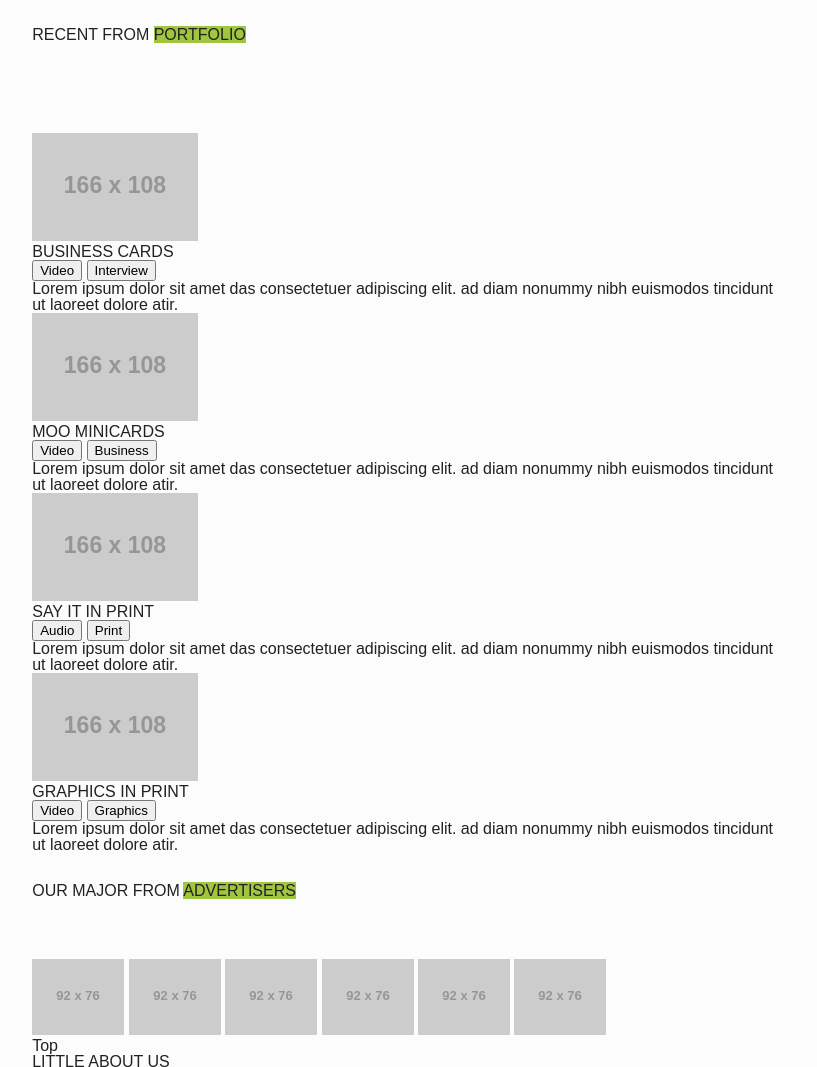
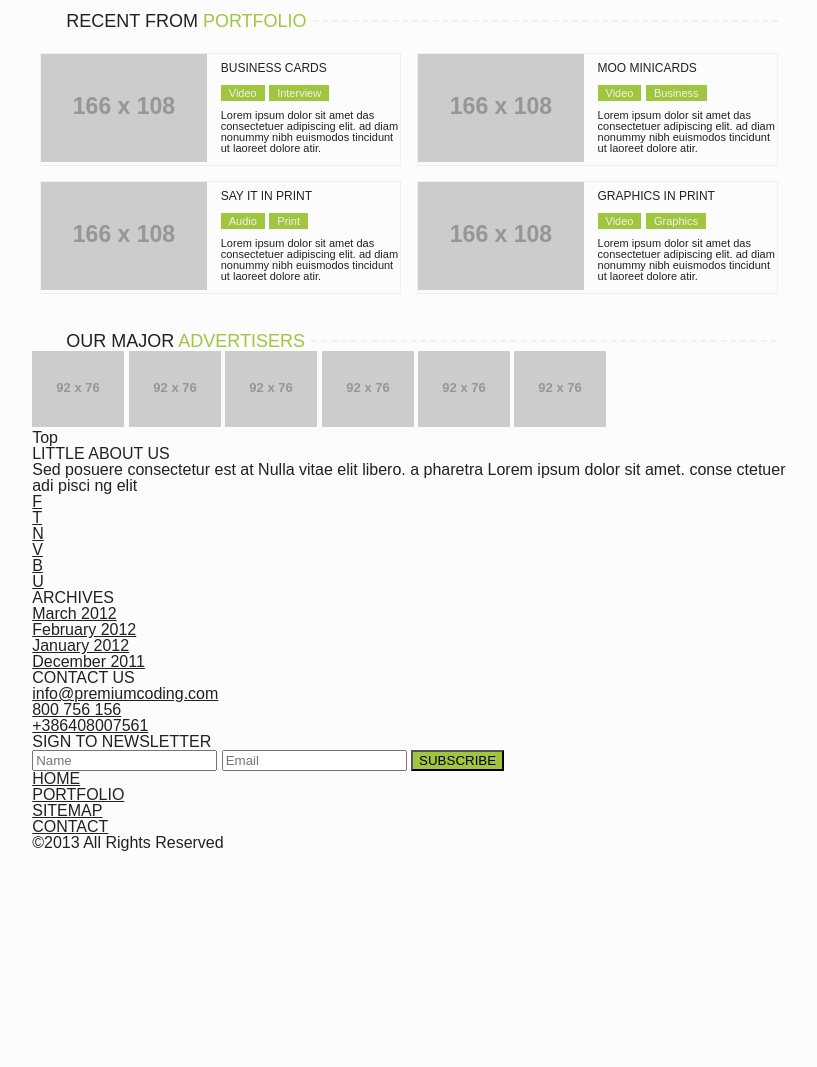
Before and after one commit to azishanprdxn/graphicsumbrella, a plain HTML site: page index.html in a window 1280 px wide. Shown: the part 685-1752 px from the top of the page, without its empty margins (231-1048 px from the left). After the commit the page ends 1536 px from the top, so only its background shows below. Drawn offline with Linux system fonts and the light colour scheme; placeholder pictures from the web are drawn by us.

Commit message:
Completed Portfolio

```diff
--- a/assets/styles.css
+++ b/assets/styles.css
@@ -269,7 +269,7 @@ a:active {
   display: flex;
   flex-wrap: wrap;
   justify-content: center;
-  margin: 30px 0;
+  margin: 14px 0 26px 0;
 }
 
 .flexbox>.speciality {
@@ -295,3 +295,51 @@ a:active {
 .subHeading>small {
   font-size: 14px;
 }
+
+.heading-to-left>h3 {
+  font-size: 18px;
+  padding-left: 34px;
+  width: 100%;
+  white-space: nowrap;
+  overflow: hidden;
+}
+
+.dash {
+  color: #f0f0f0;
+  letter-spacing: 2px;
+  font-size: 24px;
+}
+
+.flexbox>.card {
+  width: 48%;
+  text-align: left;
+  border: 1px solid #f0f0f0;
+  margin: 1%;
+}
+
+.flexbox>.card>figure {
+  float: left;
+}
+
+.card-text {
+  margin: 8px 0 0 180px;
+}
+
+.card-heading {
+  font-size: 12px;
+  padding-bottom: 10px;
+}
+
+.card-text>a {
+  padding: 2px 8px;
+  margin: 8px 0;
+  background-color: #a0c63f;
+  color: #f0f0f0;
+  font-size: 11px;
+  text-decoration: none;
+}
+
+.card-desc {
+  font-size: 11px;
+  padding-top: 10px;
+}
--- a/index.html
+++ b/index.html
@@ -76,59 +76,70 @@
     <section class="portfolio">
       <div class="container">
         <div class="wrapper">
-          <div class="base">
           <div class="heading-to-left">
-              <h3>RECENT FROM <span class="green">PORTFOLIO</span></h3>
-            </div>
+            <h3>RECENT FROM
+              <span class="text-green">PORTFOLIO</span>
+              <span class="dash">
+                -----------------------------------------------
+              </span>
+            </h3>
           </div>
           <div class="flexbox">
             <div class="card">
               <figure>
                 <img src="https://via.placeholder.com/166x108?text=Image" alt="image">
               </figure>
-              <p>BUSINESS CARDS</p>
-              <button class="green-button">Video</button>
-              <button class="green-button">Interview</button>
-              <p>
+              <div class="card-text">
+                <p class="card-heading">BUSINESS CARDS</p>
+                <a href="#FIXME">Video</a>
+                <a href="#FIXME">Interview</a>
+                <p class="card-desc">
                   Lorem ipsum dolor sit amet das consectetuer adipiscing elit.
                   ad diam nonummy nibh euismodos tincidunt ut laoreet dolore atir.
                 </p>
+              </div>
             </div>
             <div class="card">
               <figure>
                 <img src="https://via.placeholder.com/166x108?text=Image" alt="image">
               </figure>
-              <p>MOO MINICARDS</p>
-              <button class="green-button">Video</button>
-              <button class="green-button">Business</button>
-              <p>
+              <div class="card-text">
+                <p class="card-heading">MOO MINICARDS</p>
+                <a href="#FIXME">Video</a>
+                <a href="#FIXME">Business</a>
+                <p class="card-desc">
                   Lorem ipsum dolor sit amet das consectetuer adipiscing elit.
                   ad diam nonummy nibh euismodos tincidunt ut laoreet dolore atir.
                 </p>
+              </div>
             </div>
             <div class="card">
               <figure>
                 <img src="https://via.placeholder.com/166x108?text=Image" alt="image">
               </figure>
-              <p>SAY IT IN PRINT</p>
-              <button class="green-button">Audio</button>
-              <button class="green-button">Print</button>
-              <p>
+              <div class="card-text">
+                <p class="card-heading">SAY IT IN PRINT</p>
+                <a href="#FIXME">Audio</a>
+                <a href="#FIXME">Print</a>
+                <p class="card-desc">
                   Lorem ipsum dolor sit amet das consectetuer adipiscing elit.
                   ad diam nonummy nibh euismodos tincidunt ut laoreet dolore atir.
                 </p>
+              </div>
             </div>
             <div class="card">
               <figure>
                 <img src="https://via.placeholder.com/166x108?text=Image" alt="image">
               </figure>
-              <p>GRAPHICS IN PRINT</p>
-              <button class="green-button">Video</button>
-              <button class="green-button">Graphics</button>
-              <p>
+              <div class="card-text">
+                <p class="card-heading">GRAPHICS IN PRINT</p>
+                <a href="#FIXME">Video</a>
+                <a href="#FIXME">Graphics</a>
+                <p class="card-desc">
                   Lorem ipsum dolor sit amet das consectetuer adipiscing elit.
                   ad diam nonummy nibh euismodos tincidunt ut laoreet dolore atir.
                 </p>
+              </div>
             </div>
           </div>
         </div>
@@ -138,10 +149,13 @@
     <section class="advertisers">
       <div class="container">
         <div class="wrapper">
-          <div class="base">
           <div class="heading-to-left">
-              <h3>OUR MAJOR FROM <span class="green">ADVERTISERS</span></h3>
-            </div>
+            <h3>OUR MAJOR
+              <span class="text-green">ADVERTISERS</span>
+              <span class="dash">
+                -----------------------------------------------
+              </span>
+            </h3>
           </div>
           <div class="ads">
             <figure>
```
Lines whose indentation alone changed are shown as unchanged.
